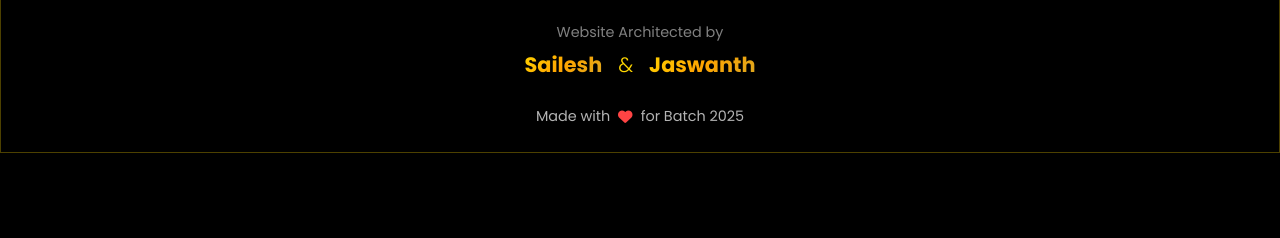
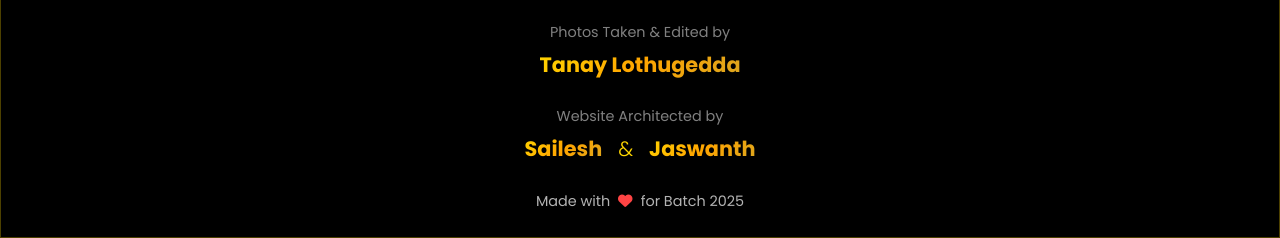
Before and after one commit to cornerstoneschool/memo, a plain HTML site: page index.html in a window 1280 px wide. Shown: the part 1968-2206 px from the top of the page. Before the commit the page ends 2121 px from the top, so only its background shows below. Drawn offline with Linux system fonts and the light colour scheme.

Commit message:
Initial commit

```diff
--- a/index.html
+++ b/index.html
@@ -616,6 +616,12 @@
             <span>Memo Pics 2025</span>
         </div>
         <div class="footer-credits">
+            <p>Photos Taken & Edited by</p>
+            <p class="architects">
+                <span class="architect-name">Tanay Lothugedda</span>
+            </p>
+        </div>
+        <div class="footer-credits">
             <p>Website Architected by</p>
             <p class="architects">
                 <span class="architect-name">Sailesh</span>
```
Lines whose indentation alone changed are shown as unchanged.
